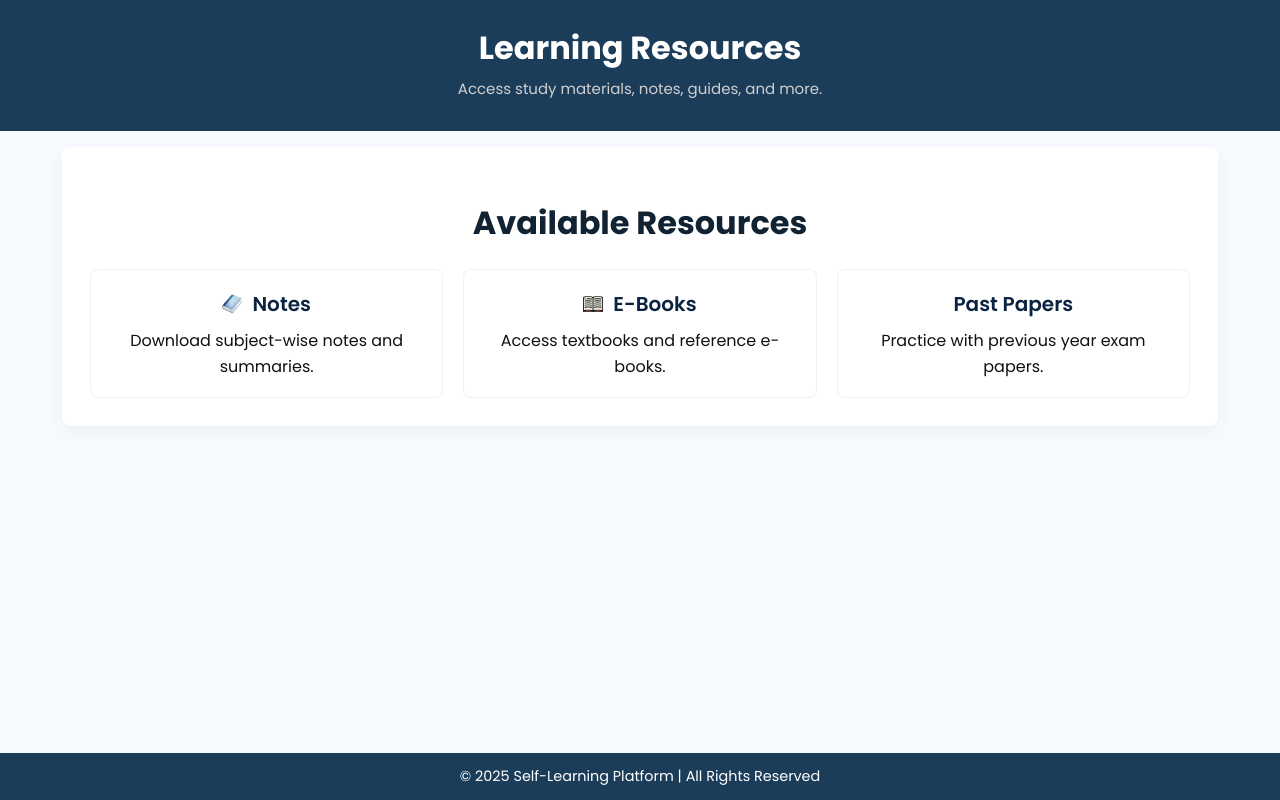
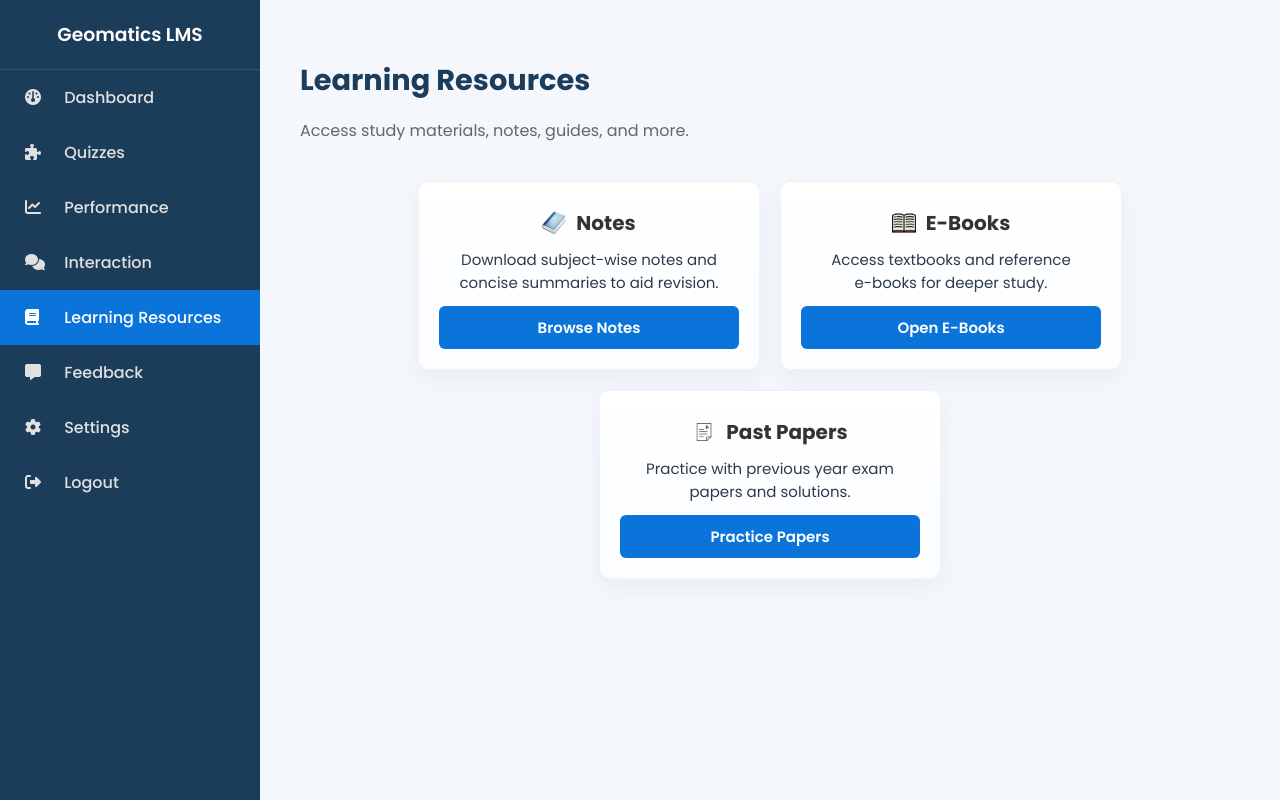
Before and after one commit to sajithcode/Geo-lms, a PHP site: page /learning_resources.php in a window 1280 px wide. Run offline with PHP 8.4, Linux system fonts and the light colour scheme; the visitor is signed in with stand-in values (Sample User, id 1).

Commit message:
change the frontend of Learning Resources page

```diff
--- /dev/null
+++ b/assets/css/learning_resources.css
@@ -0,0 +1,82 @@
+/* Page-specific styles for learning_resources.php */
+
+/* Card visuals for the dashboard resource cards */
+.resource-card {
+  background: linear-gradient(180deg, #ffffff 0%, #fbfdff 100%);
+  border: 1px solid rgba(28,61,90,0.06);
+  padding: 20px;
+  border-radius: 10px;
+  box-shadow: 0 8px 22px rgba(28,61,90,0.05);
+  text-align: center;
+}
+
+.resource-card h3 {
+  font-size: 20px;
+  margin: 6px 0 10px;
+  display: flex;
+  align-items: center;
+  justify-content: center;
+  gap: 10px;
+}
+
+.resource-card p {
+  color: #2b3b4a;
+  font-size: 15px;
+  margin: 0 0 12px;
+}
+
+/* Arrange resource cards horizontally with wrapping */
+.resources {
+  display: flex;
+  flex-direction: row;
+  flex-wrap: wrap;
+  gap: 20px;
+  justify-content: center;
+  align-items: stretch;
+  padding: 8px 0;
+}
+
+.resource-card {
+  /* make cards flexible but with a preferred width */
+  flex: 0 1 300px;
+  max-width: 340px;
+  display: flex;
+  flex-direction: column;
+  justify-content: space-between;
+}
+.resource-card:hover {
+  box-shadow: 0 12px 30px rgba(28,61,90,0.1);
+  transform: translateY(-4px);
+  transition: all 0.3s ease;
+}
+
+/* Button styling: keep .btn generic, but more specific here */
+.btn {
+  display: inline-block;
+  background: #0a74da;
+  color: #fff;
+  padding: 10px 18px;
+  border-radius: 6px;
+  border: none;
+  cursor: pointer;
+  text-decoration: none;
+  font-size: 15px;
+  font-weight: 600;
+}
+
+.btn_a {
+    color: #fff;
+    text-decoration: none;
+ }
+
+@media (max-width: 600px) {
+  .resource-card h3 { font-size: 18px; }
+  .resource-card p { font-size: 14px; }
+  .btn { padding: 10px 14px; font-size: 14px; }
+  .resources {
+    flex-direction: column;
+    gap: 12px;
+    align-items: center;
+  }
+  .resource-card { max-width: 100%; flex: 1 1 auto; }
+}
--- a/assets/css/learningresourcesStyle.css
+++ /dev/null
@@ -1,147 +0,0 @@
-/* Reset and Header & Footer full-width bars */
-
-/* Reset browser default gaps and ensure full-bleed header/footer */
-html, body {
-  height: 100%;
-  margin: 0;
-  padding: 0;
-  background: #f7fbff;
-}
-
-/* Header & Footer full-width bars */
-
-.page-header,
-.page-footer {
-  width: 100%;
-  background: #1c3d5a;
-  color: #fff;
-}
-.page-header {
-  height: auto;
-  padding: 18px 0;
-}
-
-.page-header .lr-inner,
-.page-footer .lr-inner {
-  max-width: 1100px;
-  margin: 0 auto;
-  padding: 12px 20px;
-}
-
-.page-footer p {
-  margin: 0;
-  font-size: 0.9rem;
-}
-
-
-.lr-page {
-  font-family: "Poppins", Arial, sans-serif;
-  background: #f7fbff;
-  color: #123;
-  display: flex;
-  flex-direction: column;
-  min-height: 100vh;
-  margin: 0;
-  padding: 0;
-  /* base typography */
-  font-size: 16px;
-  line-height: 1.6;
-  -webkit-font-smoothing: antialiased;
-}
-
-
-.lr-inner {
-  text-align: center;
-  max-width: 1100px;
-  margin: 0 auto;
-  padding: 18px 20px;
-
-}
-
-.page-header h1 {
-  margin: 0;
-  font-size: 32px;
-  color: #fff;
-  line-height: 1.1;
-}
-.page-header p {
-  margin: 8px 0 0;
-  color: #cfcfd0;
-  font-size: 15px;
-}
-
-/* main area should expand so footer stays pinned to bottom on short pages */
-.lr-main {
-  flex: 1 0 auto;
-}
-
-.lr-container {
-  max-width: 1100px;
-  margin: 16px auto;
-  background: #fff;
-  padding: 28px;
-  border-radius: 8px;
-  box-shadow: 0 6px 18px rgba(28, 61, 90, 0.06);
-  text-align: center;
-}
-.lr-inner h1{
-  font-size: 32px;
-  margin: 0 0 12px;
-}
-
-.resources {
-  display: grid;
-  grid-template-columns: repeat(auto-fit, minmax(240px, 1fr));
-  gap: 20px;
-  align-items: start;
-}
-
-.resource-category {
-  background: #fff;
-  border: 1px solid rgba(11,35,64,0.06);
-  padding: 18px;
-  border-radius: 8px;
-  text-align: center;
-  align-items: center;
-  justify-content: center;
-  align-content: center;
-  justify-items: center;
-  transition: transform 160ms ease, box-shadow 160ms ease;
-}
-
-.resource-category:hover {
-  transform: translateY(-6px);
-  box-shadow: 0 10px 30px rgba(28,61,90,0.07);
-}
-
-.resource-category h2 {
-  color: #0b2340;
-  margin: 0 0 8px;
-  display: flex;
-  align-items: center;
-  justify-content: center;
-  gap: 10px;
-  font-size: 20px;
-  font-weight: 600;
-}
-
-.resource-category h2 img {
-  display: inline-block;
-  vertical-align: middle;
-}
-
-.resource-category ul {
-  list-style: disc;
-  margin-left: 20px;
-}
-
-.resource-category a {
-  color: #101010;
-  text-decoration: none;
-  text-align: center;
-  font-size: 16px;
-
-}
-.resource-category a:hover {
-  text-decoration: none;
-}
--- a/learning_resources.php
+++ b/learning_resources.php
@@ -1,52 +1,53 @@
-<!DOCTYPE html>
-<html lang="en">
+<?php
+$currentPage = 'resources'; // set active link in sidebar
 
-<head>
-    <meta charset="UTF-8">
-    <meta name="viewport" content="width=device-width, initial-scale=1.0">
-    <title>Learning Resources - Self-Learning Hub</title>
-    <link rel="preconnect" href="https://fonts.googleapis.com">
-    <link rel="preconnect" href="https://fonts.gstatic.com" crossorigin>
-    <link href="https://fonts.googleapis.com/css2?family=Poppins:wght@400;500;600;700&display=swap" rel="stylesheet">
-    <link rel="stylesheet" href="assets/css/learningresourcesStyle.css">
-</head>
-<body class="lr-page">
+// Include session check and database connection (if needed later)
+require_once 'php/session_check.php';
+require_once 'config/database.php';
 
-    <header class="page-header">
-        <div class="lr-inner">
+// Include the common header (loads main stylesheet)
+include 'includes/header.php';
+?>
+<script>document.title = 'Learning Resources - Self-Learning Hub';</script>
+
+<!-- Page-specific font & styles -->
+<link rel="preconnect" href="https://fonts.googleapis.com">
+<link rel="preconnect" href="https://fonts.gstatic.com" crossorigin>
+<link href="https://fonts.googleapis.com/css2?family=Poppins:wght@400;500;600;700&display=swap" rel="stylesheet">
+
+<link rel="stylesheet" href="assets/css/learning_resources.css">
+
+<div class="dashboard-container">
+    <?php include 'includes/sidebar.php'; ?>
+
+    <main class="main-content">
+        <header class="main-header">
             <h1>Learning Resources</h1>
             <p>Access study materials, notes, guides, and more.</p>
-        </div>
-    </header>
+        </header>
 
-    <main class="lr-main">
-        <div class="container lr-container">
-            <h1>Available Resources</h1>
+        <div class="lr-content">
             <div class="resources">
+                <article class="resource-card">
+                    <h3><img src="assets/images-learning_resources/note-book.png" alt="Notes" width="24" height="24"> Notes</h3>
+                    <p>Download subject-wise notes and concise summaries to aid revision.</p>
+                    <a class="btn btn_a" href="#">Browse Notes</a>
+                </article>
 
-                <section class="resource-category">
-                    <h2><img src="assets/images-learning_resources/note-book.png" alt="Notes Icon" width="20" height="20"> Notes</h2>
-                    <a href="#">Download subject-wise notes and summaries.</a>
-                </section>
+                <article class="resource-card">
+                    <h3><img src="assets/images-learning_resources/e-book.png" alt="E-Books" width="24" height="24"> E-Books</h3>
+                    <p>Access textbooks and reference <br/> e-books for deeper study.</p>
+                    <a class="btn btn_a" href="#">Open E-Books</a>
+                </article>
 
-                <section class="resource-category">
-                    <h2><img src="assets/images-learning_resources/e-book.png" alt="E-Books Icon" width="20" height="20"> E-Books</h2>
-                    <a href="#">Access textbooks and reference e-books.</a>
-                </section>
-                <section class="resource-category">
-                    <h2>Past Papers</h2>
-                    <a href="#">Practice with previous year exam papers.</a>
-                </section>
+                <article class="resource-card">
+                    <h3><img src="assets/images-learning_resources/past-paper.png" alt="Papers" width="24" height="24"> Past Papers</h3>
+                    <p>Practice with previous year exam papers and solutions.</p>
+                    <a class="btn btn_a" href="#">Practice Papers</a>
+                </article>
             </div>
         </div>
     </main>
+</div>
 
-    <footer class="page-footer">
-        <div class="lr-inner">
-            <p>© 2025 Self-Learning Platform | All Rights Reserved</p>
-        </div>
-    </footer>
-
-</body>
-
-</html>
+<?php include 'includes/footer.php'; ?>
```
Also changed, not shown: assets/images-learning_resources/past-paper.png (added).
